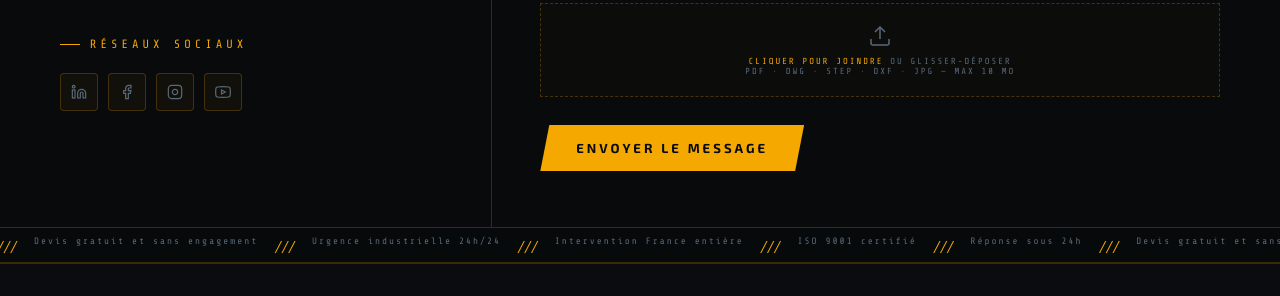
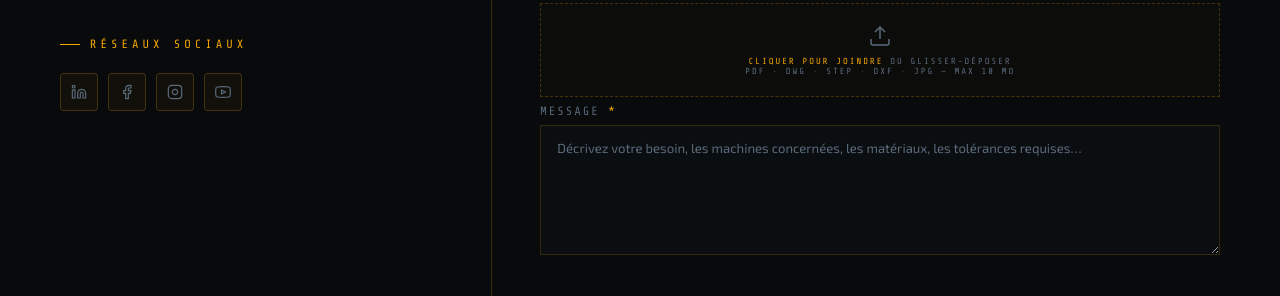
Before and after one commit to typikstudio/Inofer, a plain HTML site: page contact.html in a window 1280 px wide. Shown: the part 845-1141 px from the top of the page. Drawn offline with nearby package versions, Linux system fonts and the light colour scheme.

Commit message:
Update contact.html

```diff
--- a/contact.html
+++ b/contact.html
@@ -328,6 +328,10 @@ footer{position:relative;z-index:2;background:linear-gradient(180deg,#0a0c0f,#06
              <p><span id="texte-fichier">Cliquer pour joindre</span> ou glisser-déposer<br>PDF · DWG · STEP · DXF · JPG — Max 10 Mo</p>
              <p class="file-name" id="file-name"></p>
            </div>
+             <div class="form-group">
+             <label class="form-label">Message <span class="req">*</span></label>
+             <textarea class="form-input form-textarea" name="message" placeholder="Décrivez votre besoin, les machines concernées, les matériaux, les tolérances requises…" required></textarea>
+           </div>
          </div>
          <div class="form-submit">
            <button type="submit" class="btn-submit">Envoyer le message</button>
```
